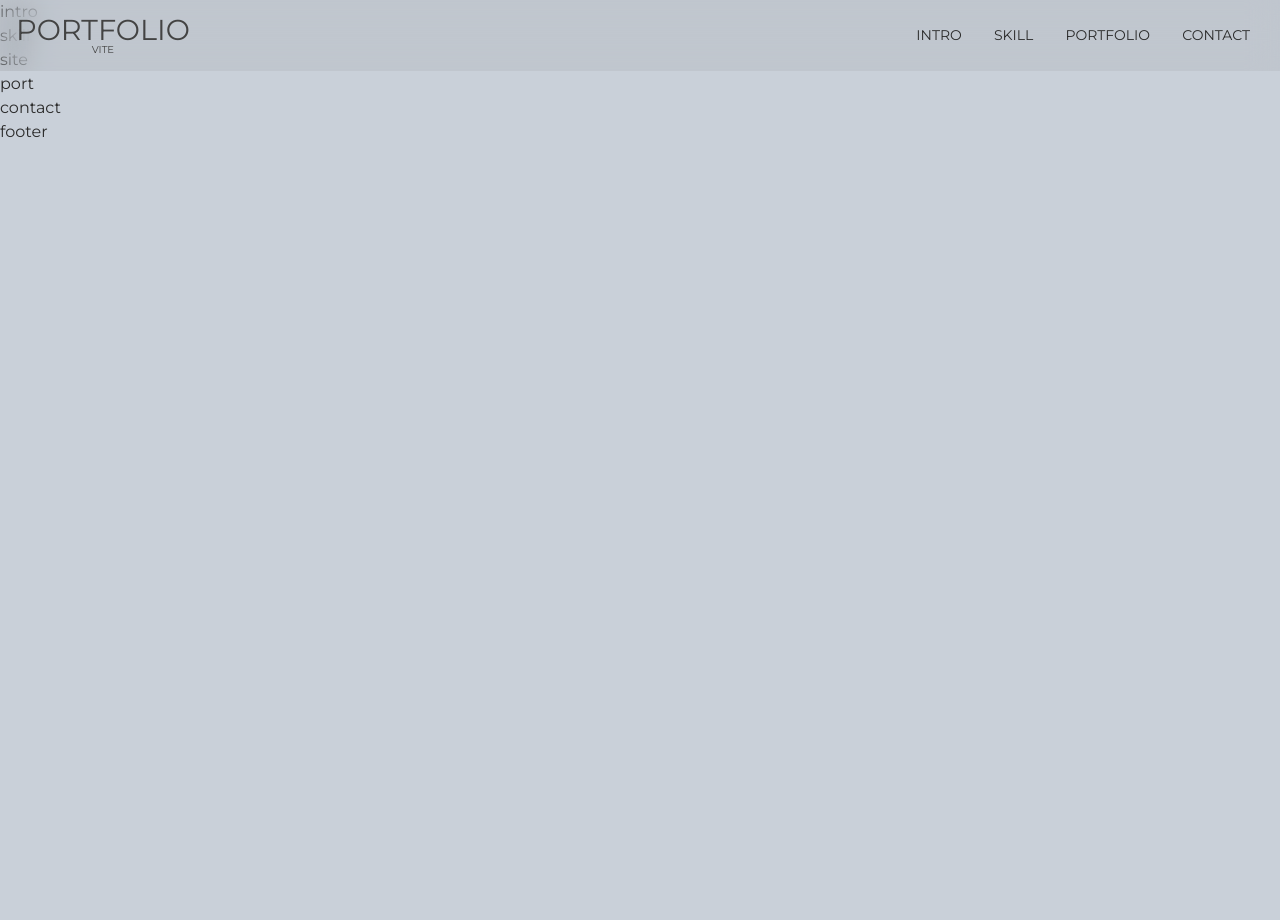
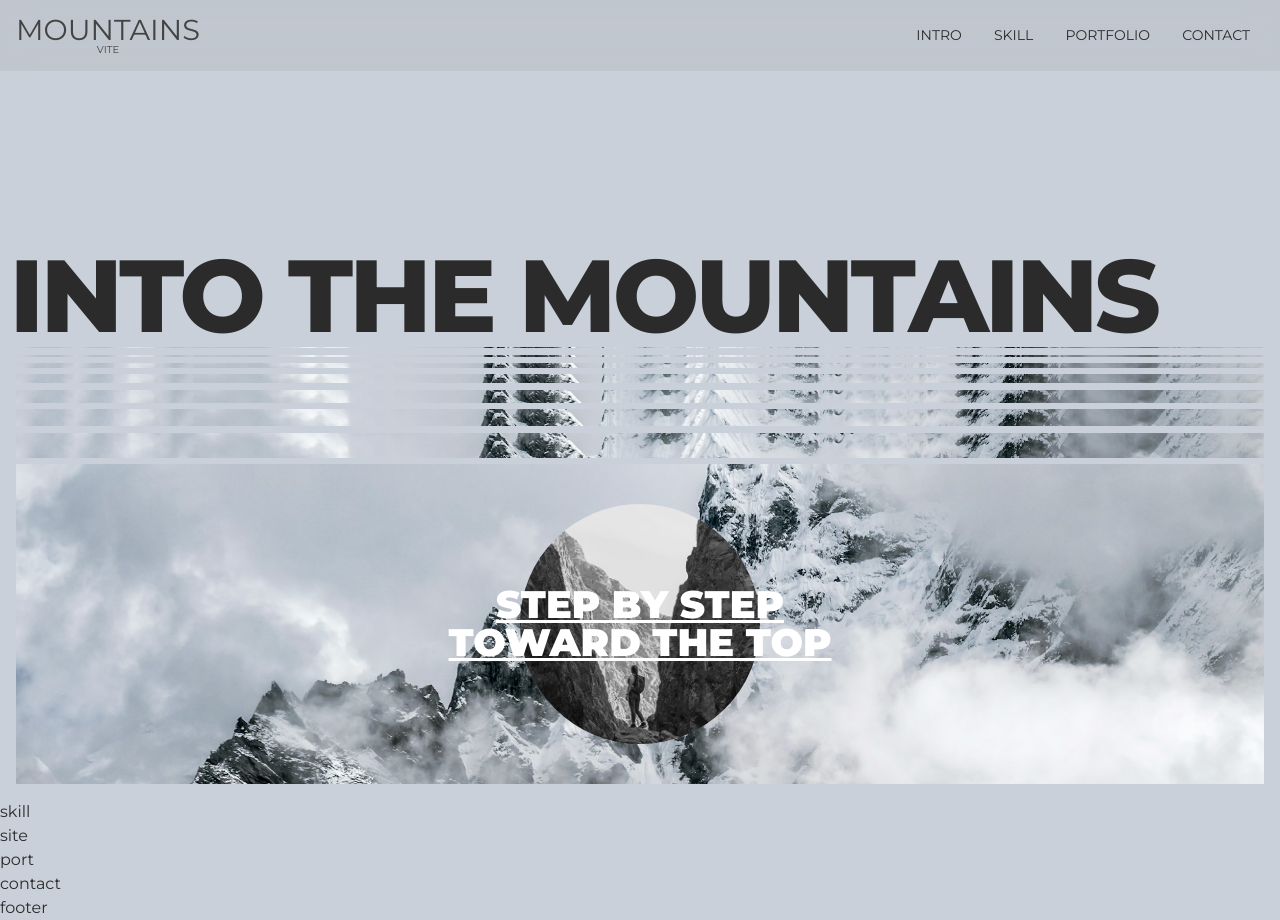
Before and after one commit to kelly-Moon/vite-project, a website built with Vite: page index.html in a window 1280 px wide. Before the commit the page ends 800 px from the top, so only its background shows below. Built offline with nearby package versions, Linux system fonts and the light colour scheme; a web font is replaced by a local one.

Commit message:
인트로 소개영역 완료

```diff
--- a/index.html
+++ b/index.html
@@ -23,7 +23,7 @@
       <div class="header_inner">
         <div class="header_logo">
           <h1>
-            <a href="#">portfolio <em>vite</em></a>
+            <a href="#">Mountains <em>vite</em></a>
           </h1>
         </div>
         <nav class="header_nav">
@@ -47,7 +47,38 @@
     </header>
     <!-- //header -->
     <main id="main" role="main">
-      <section id="intro">intro</section>
+      <section id="intro">
+        <div class="intro_inner">
+          <div class="intro_title">Into the Mountains</div>
+          <div class="intro_lines">
+            <span class="line"></span>
+            <span class="line"></span>
+            <span class="line"></span>
+            <span class="line"></span>
+            <span class="line"></span>
+            <span class="line"></span>
+            <span class="line"></span>
+          </div>
+          <div class="intro_text">
+            <div class="text">
+              <div>Step by Step</div>
+              <div>Toward the Top</div>
+            </div>
+            <div class="img">
+              <img src="src/assets/img/about.jpg" alt="" />
+            </div>
+          </div>
+          <div class="intro_lines bottom">
+            <span class="line"></span>
+            <span class="line"></span>
+            <span class="line"></span>
+            <span class="line"></span>
+            <span class="line"></span>
+            <span class="line"></span>
+            <span class="line"></span>
+          </div>
+        </div>
+      </section>
       <!-- // intro-->
 
       <section id="skill">skill</section>
--- a/src/assets/css/section/footer.css
+++ b/src/assets/css/section/footer.css
@@ -0,0 +1,2 @@
+#footer {
+}
--- a/src/assets/css/section/intro.css
+++ b/src/assets/css/section/intro.css
@@ -0,0 +1,144 @@
+#intro {
+  height: 100vh;
+}
+.intro_inner {
+  width: 100%;
+  height: 100%;
+  display: flex;
+  /* justify-content: center; 일단 이렇게 쓰고 반응형 만들고 수정 */
+  justify-content: flex-end;
+  align-items: flex-start;
+  flex-direction: column;
+  padding: 16px;
+}
+.intro_title {
+  font-size: 8vw;
+  text-transform: uppercase;
+  line-height: 1;
+  font-weight: 800;
+  white-space: nowrap; /*글자가 아래도 떨어지지 않게*/
+  text-indent: -0.5vw; /*옆에 여백 없게 만들기 위해서*/
+  letter-spacing: -0.3vw;
+}
+.intro_text {
+  width: 100%;
+  height: 40vh;
+  /* background-color: var(--black); */
+  background: url(/src/assets/img/intro.jpg) center;
+  background-size: cover;
+  color: var(--white);
+  display: flex;
+  justify-content: center;
+  align-items: center;
+  flex-direction: column;
+  position: relative;
+}
+.intro_text .text {
+  font-size: 3vw;
+  line-height: 1;
+  font-weight: 900;
+  text-transform: uppercase;
+  text-decoration: underline;
+  text-align: center;
+  position: relative;
+  z-index: 100;
+  transition: all 0.3s;
+  cursor: all-scroll;
+}
+.intro_text .img {
+  position: absolute;
+  left: 50%;
+  top: 50%;
+  transform: translate(-50%, -50%);
+  width: 30vh;
+  height: 30vh;
+  border-radius: 50%;
+  overflow: hidden;
+  filter: grayscale(100%);
+}
+.intro_text:hover .img {
+  filter: grayscale(0);
+}
+.intro_text:hover .text {
+  opacity: 0;
+}
+.intro_lines {
+  width: 100%;
+}
+.intro_lines .line {
+  display: block;
+  width: 100%;
+  height: 1px;
+  background-color: var(--black);
+  margin-bottom: 0.5vw;
+  background: url(/src/assets/img/intro.jpg) center;
+  background-size: cover;
+  background-attachment: fixed;
+}
+.intro_lines.bottom .line {
+  margin-top: 0.5vw;
+  margin-bottom: 0;
+  display: none;
+}
+.intro_lines .line:nth-child(1) {
+  height: 1px;
+}
+.intro_lines .line:nth-child(2) {
+  height: 2px;
+}
+.intro_lines .line:nth-child(3) {
+  height: 5px;
+}
+.intro_lines .line:nth-child(4) {
+  height: 9px;
+}
+.intro_lines .line:nth-child(5) {
+  height: 13px;
+}
+.intro_lines .line:nth-child(6) {
+  height: 17px;
+}
+.intro_lines .line:nth-child(7) {
+  height: 25px;
+}
+
+.intro_lines.bottom .line:nth-child(1) {
+  height: 25px;
+}
+.intro_lines.bottom .line:nth-child(2) {
+  height: 17px;
+}
+.intro_lines.bottom .line:nth-child(3) {
+  height: 13px;
+}
+.intro_lines.bottom .line:nth-child(4) {
+  height: 9px;
+}
+.intro_lines.bottom .line:nth-child(5) {
+  height: 5px;
+}
+.intro_lines.bottom .line:nth-child(6) {
+  height: 2px;
+}
+.intro_lines.bottom .line:nth-child(7) {
+  height: 1px;
+}
+
+@media (max-width: 800px) {
+  .intro_inner {
+    justify-content: center;
+  }
+  .intro_lines.bottom .line {
+    display: block;
+  }
+  .intro_text .text {
+    font-size: 24px;
+  }
+}
+
+@media (max-width: 320px) {
+  .intro_title {
+    display: none;
+  }
+  /* 이건 상황봐서 없애준다 */
+}
--- a/src/assets/css/section/port.css
+++ b/src/assets/css/section/port.css
@@ -0,0 +1,2 @@
+#port {
+}
--- a/src/assets/css/section/site.css
+++ b/src/assets/css/section/site.css
@@ -0,0 +1,2 @@
+#site {
+}
```
Also changed, not shown: src/assets/img/intro.jpg (added).
